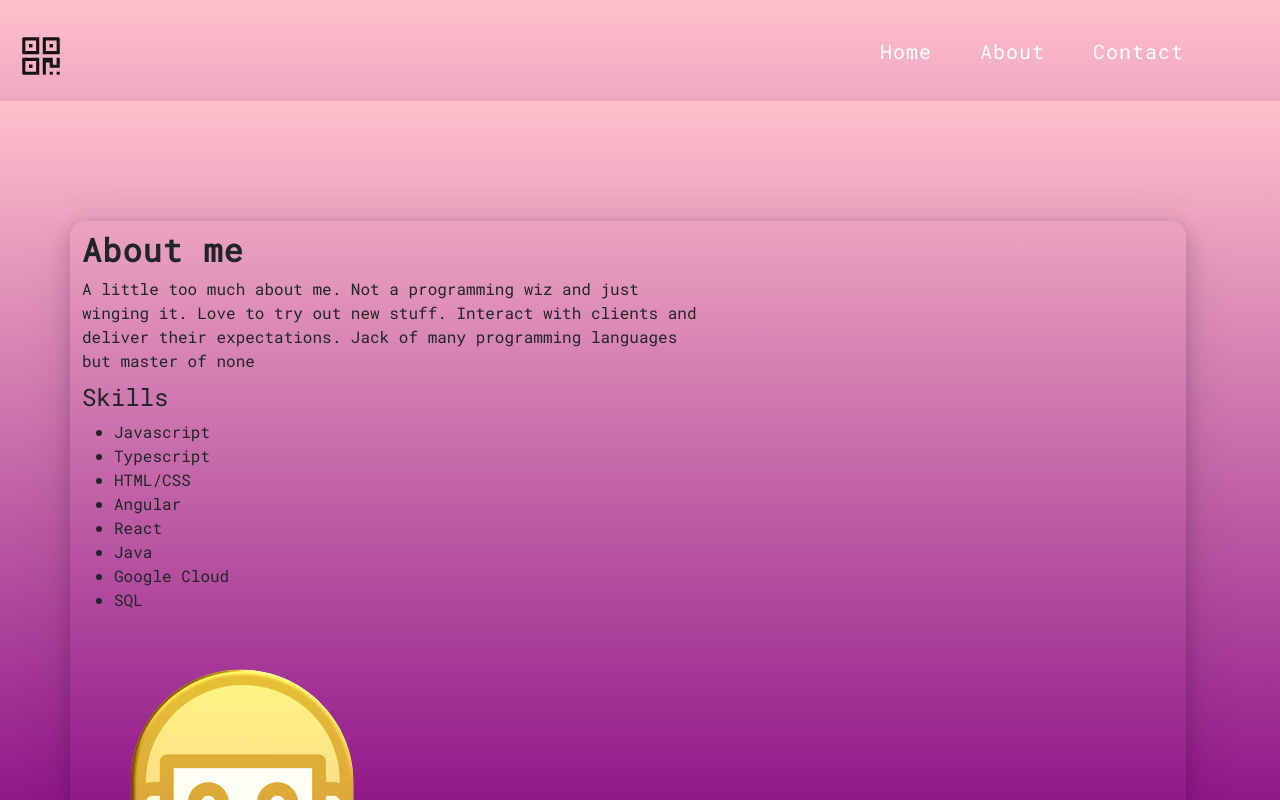
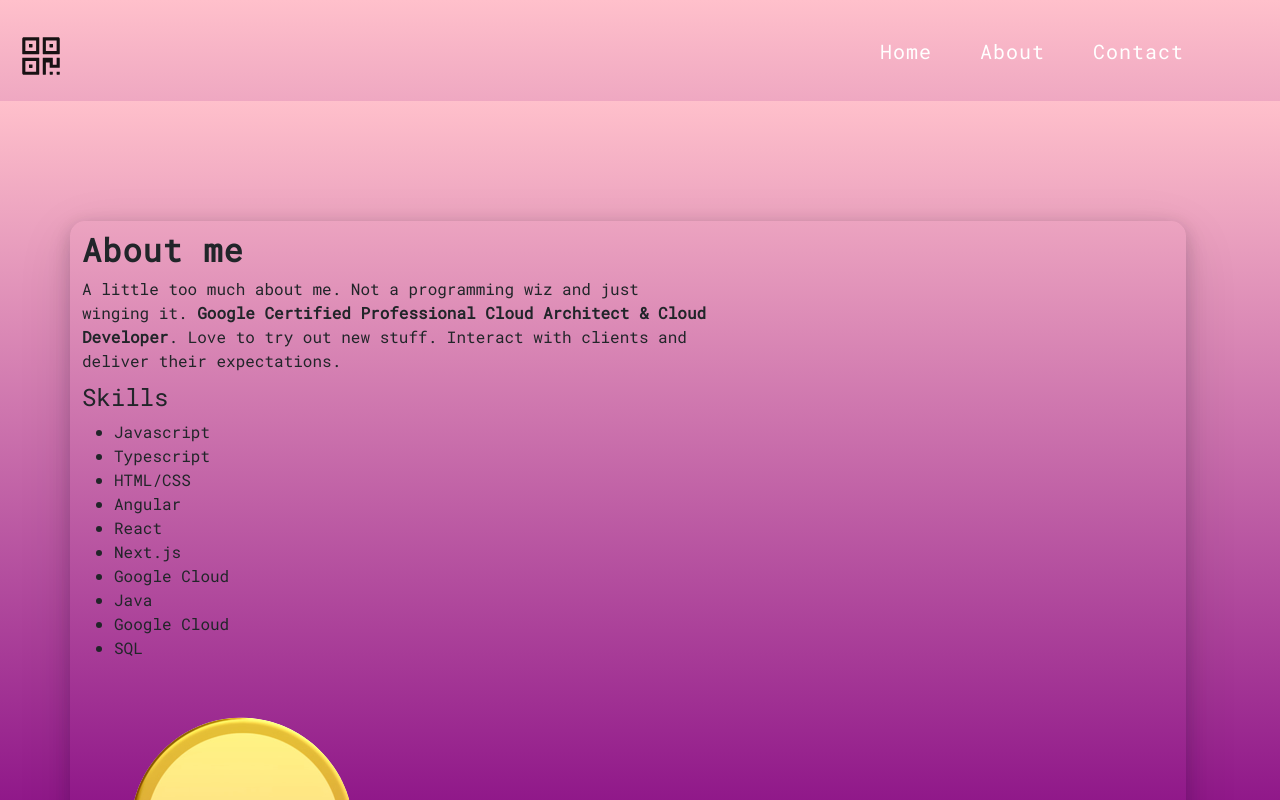
Before and after one commit to jamiejacob/portfolio, a React (Create React App) app: page /about in a window 1280 px wide. Shown: the top 800 px of the page. Built offline with nearby package versions, Linux system fonts and the light colour scheme.

Commit message:
changes to page

```diff
--- a/src/components/AboutPage.js
+++ b/src/components/AboutPage.js
@@ -9,9 +9,8 @@ function AboutPage() {
             <h2 className="headtext">About me</h2>
             <Col xs={7}>
               A little too much about me. Not a programming wiz and just winging
-              it. Love to try out new stuff. Interact with clients and deliver
-              their expectations. Jack of many programming languages but master
-              of none
+              it. <b>Google Certified Professional Cloud Architect & Cloud Developer</b>. Love to try out new stuff. Interact with clients and deliver
+              their expectations.
               <div style={{ paddingTop: "10px" }}>
                 <h4>Skills</h4>
                 <ul>
@@ -36,6 +35,8 @@ const skills = [
   "HTML/CSS",
   "Angular",
   "React",
+  "Next.js",
+  "Google Cloud",
   "Java",
   "Google Cloud",
   "SQL",
--- a/src/components/Contact.js
+++ b/src/components/Contact.js
@@ -13,12 +13,13 @@ function Contact() {
           <p>
             If you find me interesting and would love to know more about me
             please get in touch
-            Also feel free to post notes on the below wall.
+
           </p>
-
+          <div> jamiejacob1988@gmail.com</div>
+          <div> +45 31869542</div>
         </Container>
 
-        <Comment></Comment>
+
       </div>
     </>
   );
```
